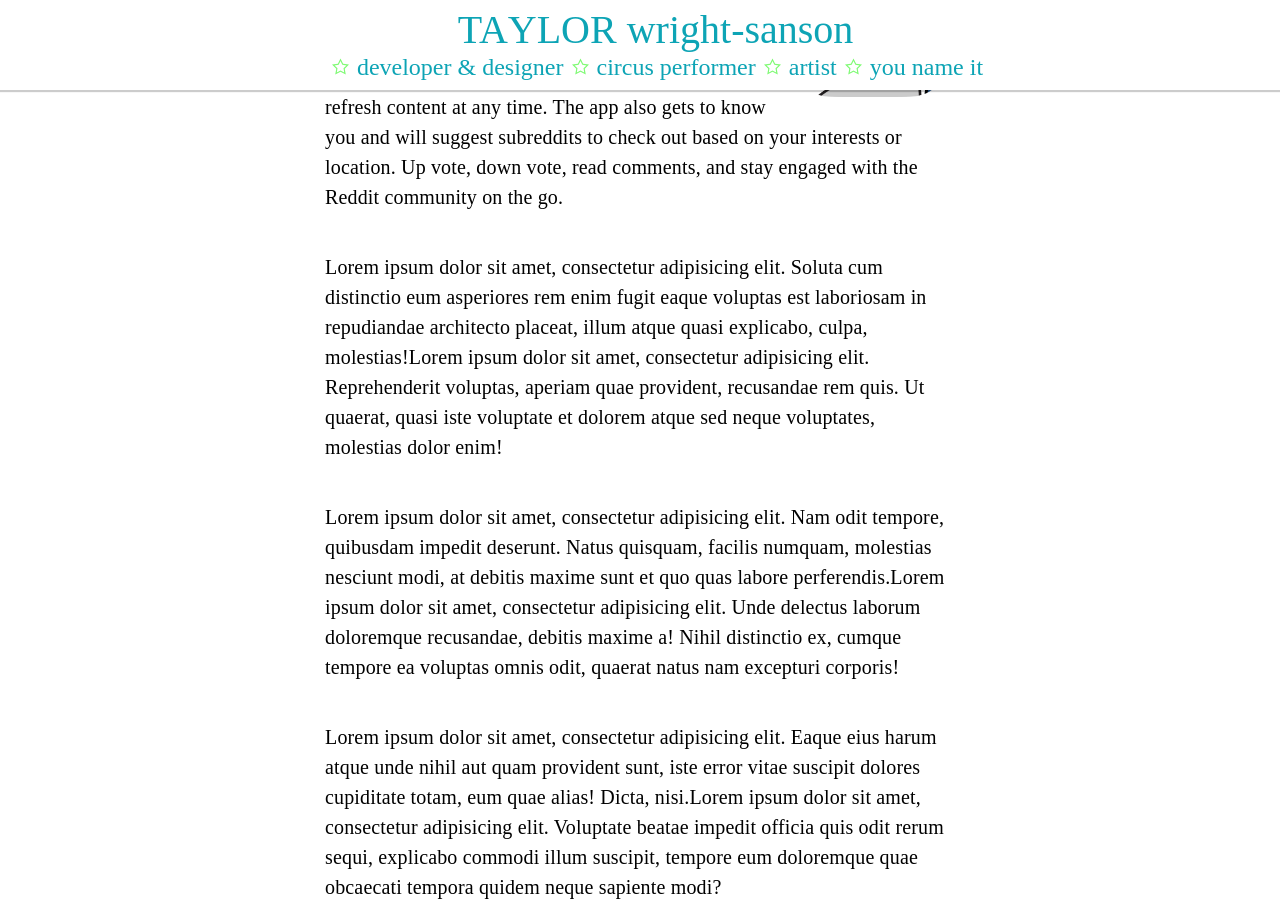
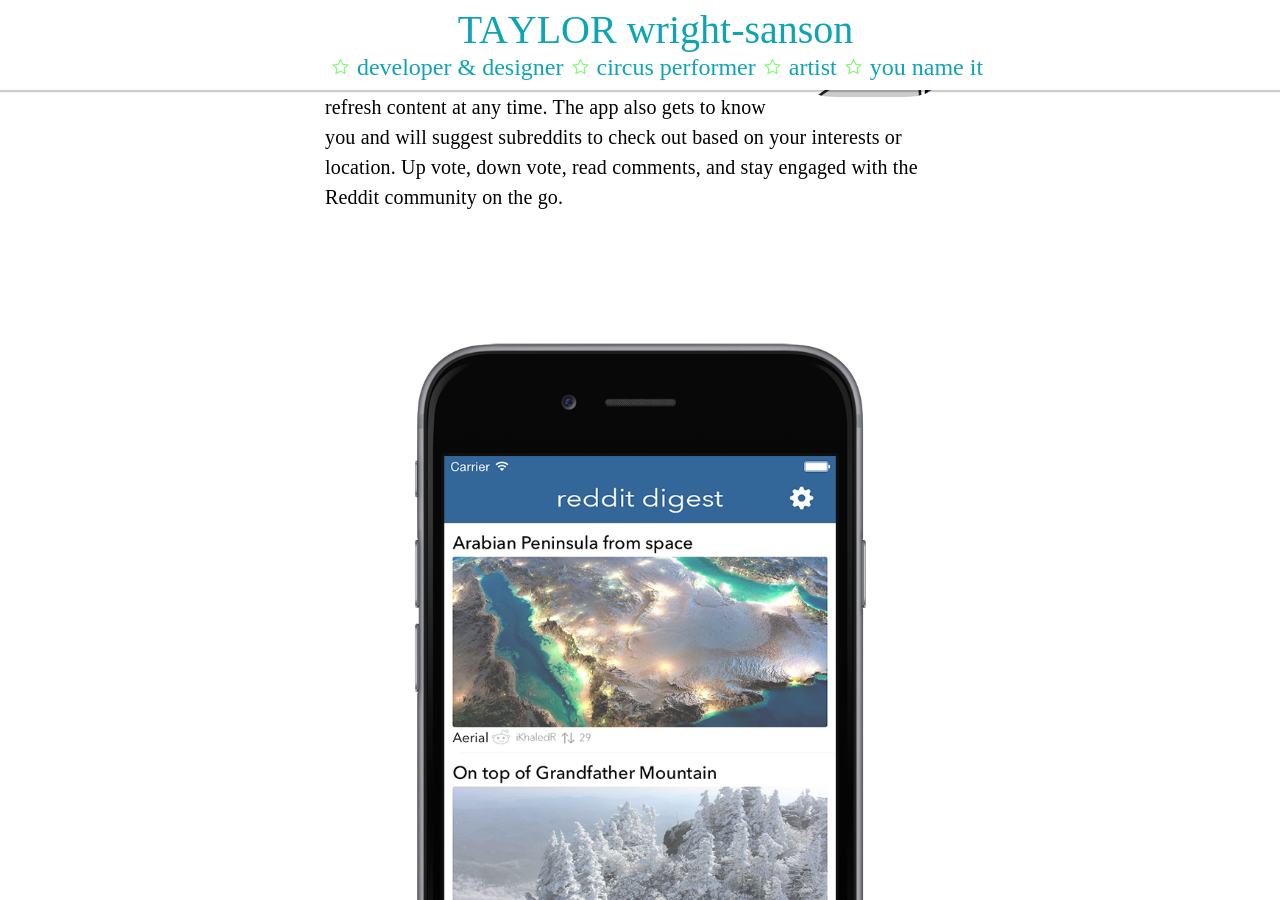
Before and after one commit to Xeaza/xeaza.github.io, a Jekyll site: the page built from developer+designer.html, in a window 1280 px wide and 900 px high, scrolled down 503 px. Built offline with Jekyll 4.4.1, drawn with Linux system fonts in a browser that asks for light colours.

Commit message:
adding home screen image for reddit digest

```diff
--- a/developer+designer.html
+++ b/developer+designer.html
@@ -12,8 +12,9 @@
 	<section class="module content">
 		<div class="container">
 			<h1>Reddit Digest</h1>
-			<img class="rightImage" src="{{ site.baseurl }}/images/redditDigest.png" alt="Reddit Digest app icon">
+			<img class="rightImage" src="{{ site.baseurl }}/images/redditDigest.png" alt="Reddit Digest App Icon">
 	        <p>Reddit Digest is a fun way to get your fix of Reddit. A clean interface delivers daily digests of top content from your top subreddits at 8am and 6pm. You can refresh content at any time. The app also gets to know you and will suggest subreddits to check out based on your interests or location. Up vote, down vote, read comments, and stay engaged with the Reddit community on the go.</p>
+	        <img class="leftImage" src="{{ site.baseurl }}/images/redditDigestHome.png" alt="Reddit Digest Home Screen">
 	        <p>Lorem ipsum dolor sit amet, consectetur adipisicing elit. Soluta cum distinctio eum asperiores rem enim fugit eaque voluptas est laboriosam in repudiandae architecto placeat, illum atque quasi explicabo, culpa, molestias!Lorem ipsum dolor sit amet, consectetur adipisicing elit. Reprehenderit voluptas, aperiam quae provident, recusandae rem quis. Ut quaerat, quasi iste voluptate et dolorem atque sed neque voluptates, molestias dolor enim!</p>
 	        <p>Lorem ipsum dolor sit amet, consectetur adipisicing elit. Nam odit tempore, quibusdam impedit deserunt. Natus quisquam, facilis numquam, molestias nesciunt modi, at debitis maxime sunt et quo quas labore perferendis.Lorem ipsum dolor sit amet, consectetur adipisicing elit. Unde delectus laborum doloremque recusandae, debitis maxime a! Nihil distinctio ex, cumque tempore ea voluptas omnis odit, quaerat natus nam excepturi corporis!</p>
 	        <p>Lorem ipsum dolor sit amet, consectetur adipisicing elit. Eaque eius harum atque unde nihil aut quam provident sunt, iste error vitae suscipit dolores cupiditate totam, eum quae alias! Dicta, nisi.Lorem ipsum dolor sit amet, consectetur adipisicing elit. Voluptate beatae impedit officia quis odit rerum sequi, explicabo commodi illum suscipit, tempore eum doloremque quae obcaecati tempora quidem neque sapiente modi?</p>
```
Also changed, not shown: images/redditDigestHome.png (added).
